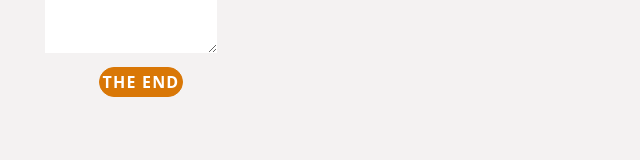
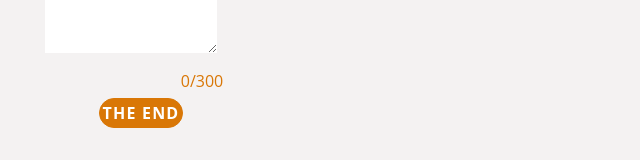
Before and after one commit to Lartifex/DailyStory, a React (Create React App) app in the folder client/: page /new-story/1 in a window 1280 px wide. Shown: the part 256-416 px from the top of the page, without its empty margins (0-640 px from the left). Built offline with nearby package versions, Linux system fonts and the light colour scheme; no server answers.

Commit message:
feat: last changes

```diff
--- a/client/src/App.js
+++ b/client/src/App.js
@@ -4,7 +4,6 @@ import { BrowserRouter, Route, Routes } from "react-router-dom";
 import NewStoryPage from "./pages/NewStoryPage.js";
 import SavedStoryPage from "./pages/SavedStoryPage.js";
 import MyStoriesPage from "./pages/MyStoriesPage.js";
-import Profile from "./pages/ProfilePage.js";
 import HomePage from "./pages/HomePage.js";
 
 function App() {
@@ -34,7 +33,6 @@ function App() {
           element={<MyStoriesPage stories={stories} />}
         ></Route>
         <Route path="/my-stories/:id" element={<SavedStoryPage />}></Route>
-        <Route path="/profile" element={<Profile />}></Route>
       </Routes>
     </BrowserRouter>
   );
--- a/client/src/pages/HomePage.js
+++ b/client/src/pages/HomePage.js
@@ -4,7 +4,7 @@ import Stories from "../components/Stories";
 const HomePage = ({ stories }) => {
   return (
     <div className="containerWithFooter">
-      <h1>Hi, Lia!</h1>
+      <h1>Hi, Emma!</h1>
       <h2>Choose your daily story:</h2>
       <div className="storiesScroll">
         <Stories stories={stories} />
--- a/client/src/pages/NewStoryPage.js
+++ b/client/src/pages/NewStoryPage.js
@@ -65,8 +65,8 @@ const NewStoryPage = () => {
   };
 
   const scrollToBottom = () => {
-    window.scrollTo({
-      top: document.documentElement.scrollHeight,
+    window.scrollBy({
+      top: 600,
       behavior: "smooth",
     });
   };
@@ -88,6 +88,7 @@ const NewStoryPage = () => {
           maxLength={300}
         />
       </div>
+      <div className="countStoryLength">{userStoryText.length}/300</div>
       <div onClick={saveUserStory} className="theEndContainer">
         <div className="textboxTitle">
           <h3>THE END</h3>
--- a/client/src/pages/ProfilePage.js
+++ /dev/null
@@ -1,12 +0,0 @@
-import React from "react";
-import Footer from "../components/Footer.js";
-
-const Profile = () => {
-  return (
-    <div>
-      <Footer />
-    </div>
-  );
-};
-
-export default Profile;
--- a/client/src/pages/styles/newStory.css
+++ b/client/src/pages/styles/newStory.css
@@ -77,3 +77,10 @@ p {
 .theEndContainer h3 {
   width: 100%;
 }
+
+.countStoryLength{
+  display: flex;
+  justify-content: right;
+  margin: -3% 10% 7% auto;
+  color: #D97706;
+}
```
Also changed, not shown: 1 other file (tests, documents, lock files or other folders).
